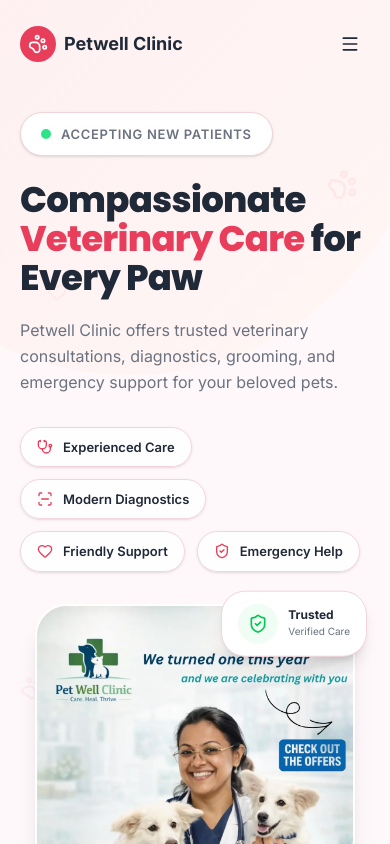
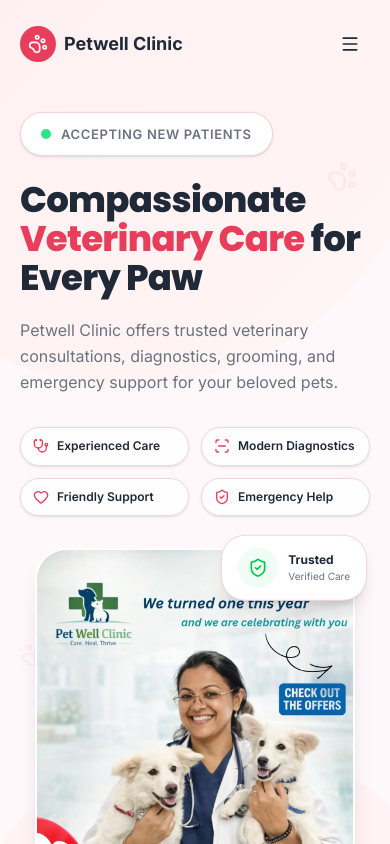
Before and after one commit to Prithvee905/pet-well-clinic, a React (Vite) app: page / in a window 390 px wide. Shown: the top 844 px of the page. Built offline with nearby package versions, Linux system fonts and the light colour scheme.

Commit message:
Fix trust badges to 2-column grid for consistent mobile alignment

```diff
--- a/src/components/sections/Hero.jsx
+++ b/src/components/sections/Hero.jsx
@@ -75,17 +75,17 @@ export default function Hero() {
             </div>
 
             {/* Trust Badges */}
-            <div className="flex flex-wrap gap-3">
+            <div className="grid grid-cols-2 gap-3">
               {badges.map((badge, i) => (
                 <motion.div
                   key={badge.label}
                   initial={{ opacity: 0, y: 12 }}
                   animate={{ opacity: 1, y: 0 }}
                   transition={{ duration: 0.4, delay: 0.6 + i * 0.1 }}
-                  className="flex items-center gap-2.5 bg-white/80 backdrop-blur-sm rounded-full px-4 py-2 border border-border-soft shadow-sm hover:border-primary/30 transition-colors"
+                  className="flex items-center gap-2 bg-white/80 backdrop-blur-sm rounded-full px-3 py-2 border border-border-soft shadow-sm hover:border-primary/30 transition-colors"
                 >
-                  <badge.icon className="w-4 h-4 text-primary" />
-                  <span className="text-[13px] font-semibold text-text-dark">
+                  <badge.icon className="w-4 h-4 text-primary shrink-0" />
+                  <span className="text-[12px] sm:text-[13px] font-semibold text-text-dark whitespace-nowrap">
                     {badge.label}
                   </span>
                 </motion.div>
```
